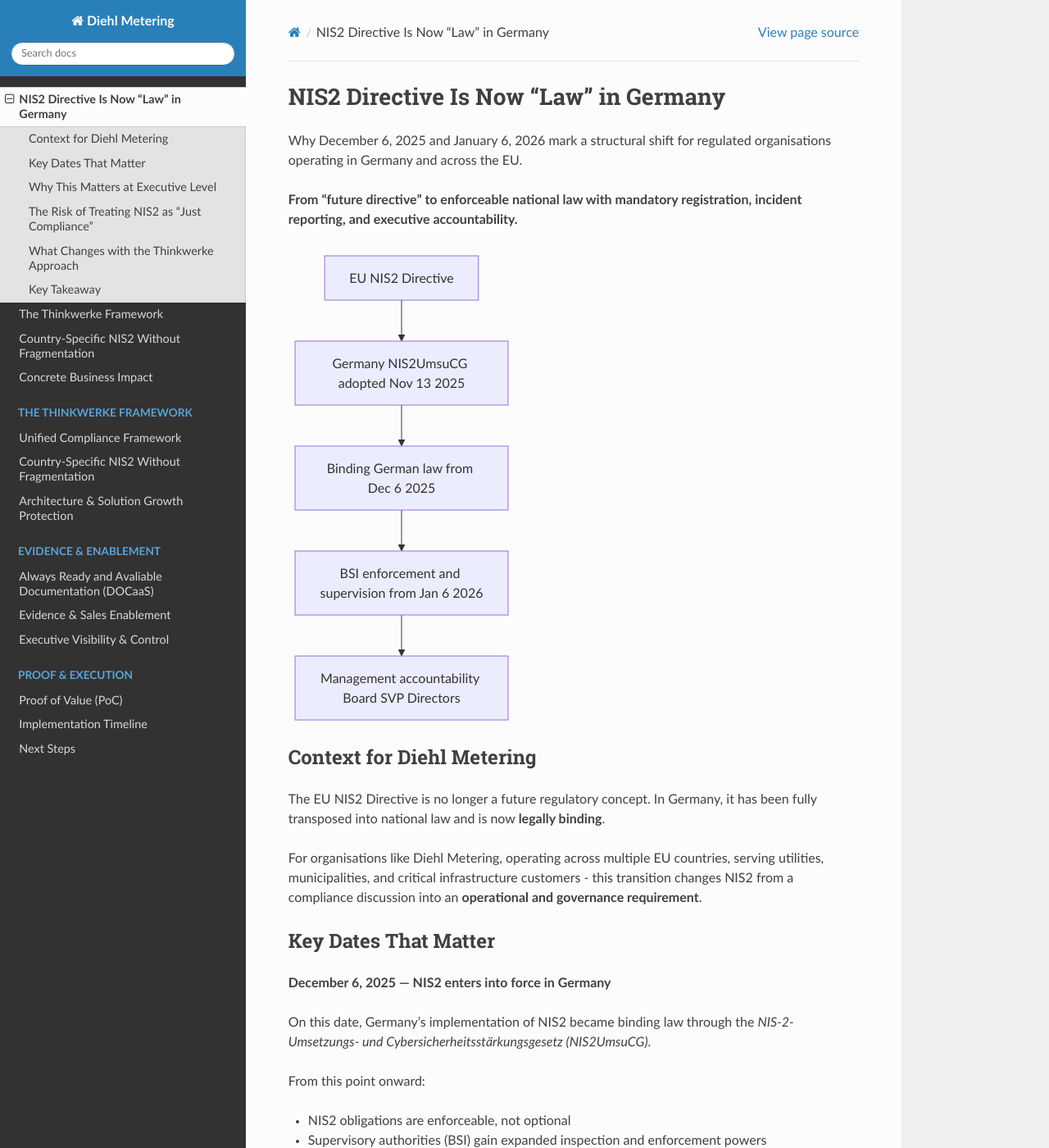
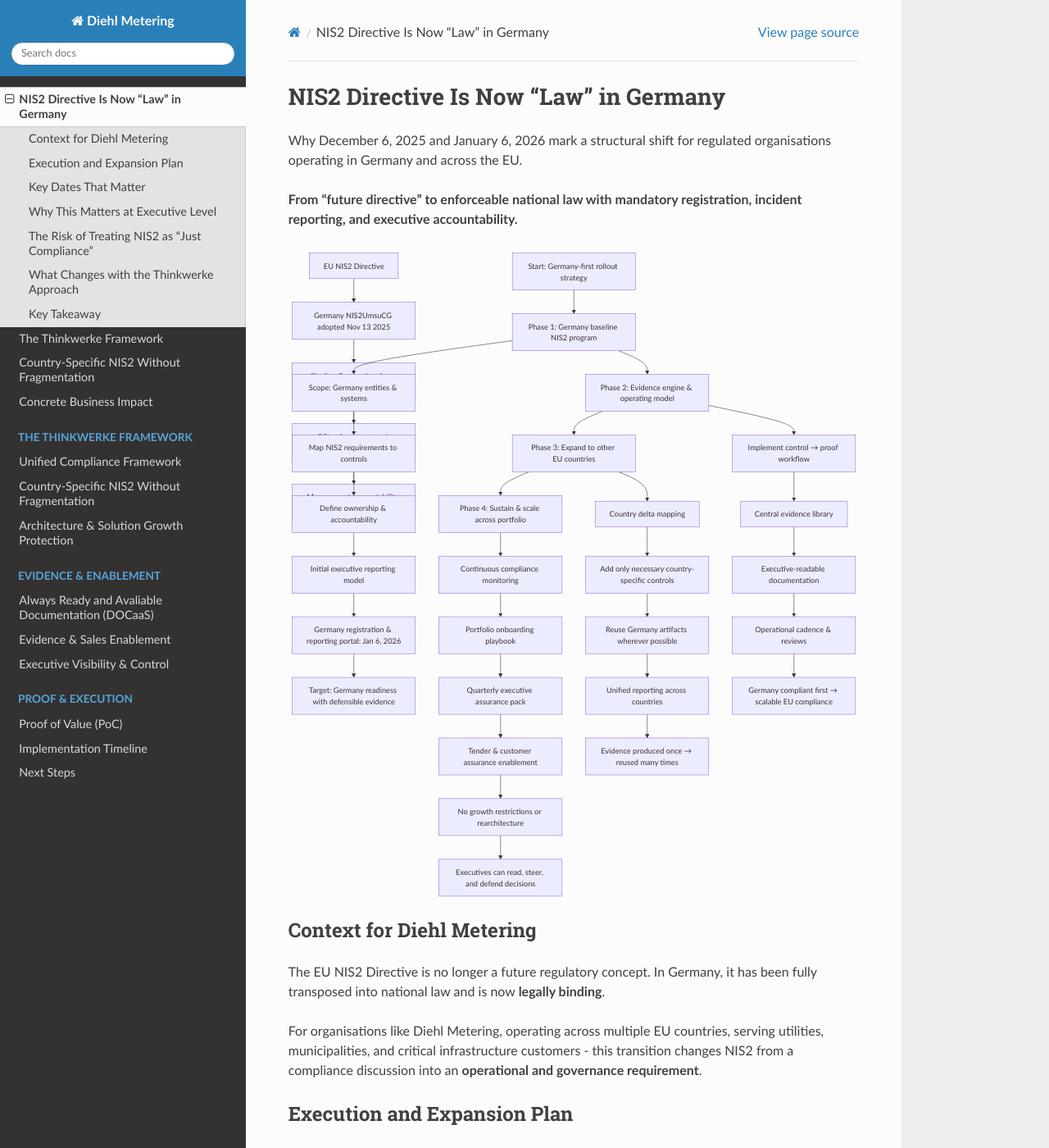
Before and after one commit to Mynkskhr/diehlmetering, a Sphinx documentation site: the page built from docs/source/nis2-2026.rst, in a window 1280 px wide and 1400 px high. Shown: the whole window at 82% size. Built offline with Sphinx 7.4.7 and the Read the Docs theme 3.1.0, drawn with Linux system fonts in a browser that asks for light colours; pages that are not in the unit, such as notebooks, are missing from menus.

Commit message:
Update nis2-2026.rst

```diff
--- a/docs/source/nis2-2026.rst
+++ b/docs/source/nis2-2026.rst
@@ -33,6 +33,53 @@
 serving utilities, municipalities, and critical infrastructure customers -
 this transition changes NIS2 from a compliance discussion into an **operational
 and governance requirement**.
+
+Execution and Expansion Plan
+----------------------------
+
+.. mermaid::
+
+   flowchart TB
+
+      A["Start: Germany-first rollout strategy"] --> B["Phase 1: Germany baseline NIS2 program"]
+      B --> C["Phase 2: Evidence engine & operating model"]
+      C --> D["Phase 3: Expand to other EU countries"]
+      D --> E["Phase 4: Sustain & scale across portfolio"]
+
+      %% Phase 1
+      B --> P1a["Scope: Germany entities & systems"]
+      P1a --> P1b["Map NIS2 requirements to controls"]
+      P1b --> P1c["Define ownership & accountability"]
+      P1c --> P1d["Initial executive reporting model"]
+
+      %% Milestone
+      P1d --> M1a["Germany registration & reporting portal: Jan 6, 2026"]
+      M1a --> M1b["Target: Germany readiness with defensible evidence"]
+
+      %% Phase 2
+      C --> P2a["Implement control → proof workflow"]
+      P2a --> P2b["Central evidence library"]
+      P2b --> P2c["Executive-readable documentation"]
+      P2c --> P2d["Operational cadence & reviews"]
+
+      %% Phase 3
+      D --> P3a["Country delta mapping"]
+      P3a --> P3b["Add only necessary country-specific controls"]
+      P3b --> P3c["Reuse Germany artifacts wherever possible"]
+      P3c --> P3d["Unified reporting across countries"]
+
+      %% Phase 4
+      E --> P4a["Continuous compliance monitoring"]
+      P4a --> P4b["Portfolio onboarding playbook"]
+      P4b --> P4c["Quarterly executive assurance pack"]
+      P4c --> P4d["Tender & customer assurance enablement"]
+
+      %% Executive Outcomes
+      P2d --> O1["Germany compliant first → scalable EU compliance"]
+      P3d --> O2["Evidence produced once → reused many times"]
+      P4d --> O3["No growth restrictions or rearchitecture"]
+      O3 --> O4["Executives can read, steer, and defend decisions"]
+
 
 Key Dates That Matter
 ---------------------
```
